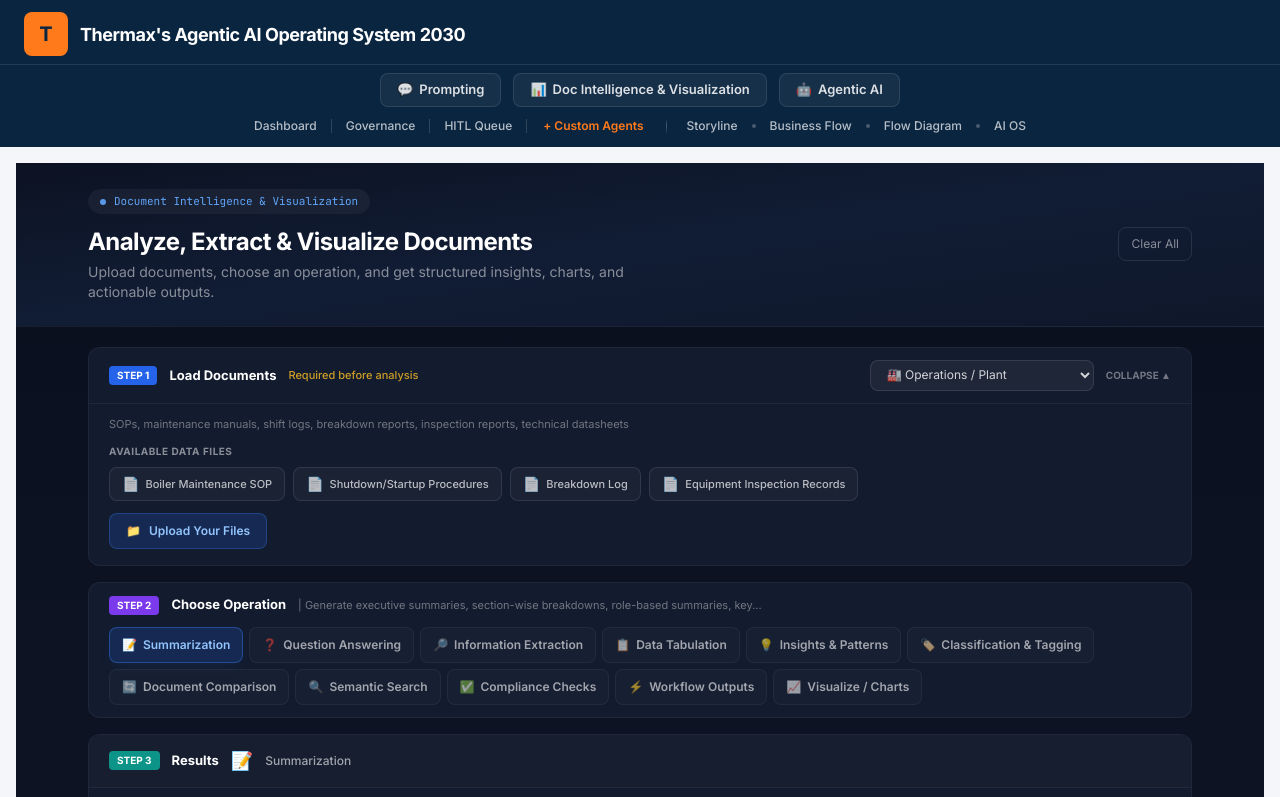
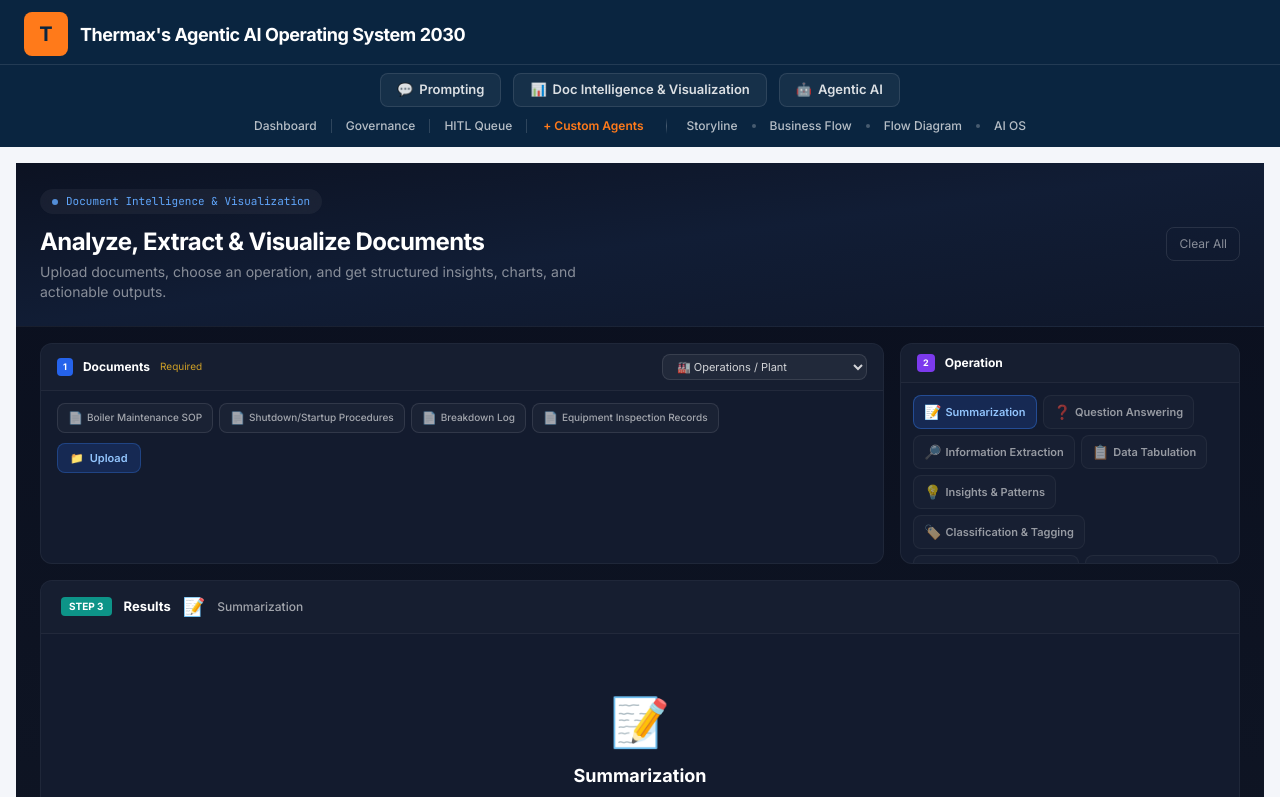
Before and after one commit to HarshaRao-GitHub/thermax-agentic-ai-business-flow, a Next.js app: page /doc-intelligence in a window 1280 px wide. Shown: the top 797 px of the page. Built offline with nearby package versions, Linux system fonts and the light colour scheme.

Commit message:
Doc Intelligence: put Documents and Operations panels side-by-side to minimize scrolling
Made-with: Cursor

```diff
--- a/components/DocIntelligenceHub.tsx
+++ b/components/DocIntelligenceHub.tsx
@@ -33,7 +33,6 @@ export default function DocIntelligenceHub() {
   const [elapsedTimer, setElapsedTimer] = useState(0);
   const [mode, setMode] = useState<'live' | null>(null);
   const [uploadError, setUploadError] = useState<string | null>(null);
-  const [docsExpanded, setDocsExpanded] = useState(true);
 
   const fileInputRef = useRef<HTMLInputElement>(null);
   const streamRef = useRef<HTMLDivElement>(null);
@@ -215,7 +214,7 @@ export default function DocIntelligenceHub() {
 
       {/* ── Hero Header ── */}
       <section className="bg-gradient-to-br from-[#0c1222] via-[#111d35] to-[#0f172a] border-b border-white/5">
-        <div className="max-w-6xl mx-auto px-6 py-6">
+        <div className="max-w-7xl mx-auto px-6 py-6">
           <div className="flex items-center justify-between">
             <div>
               <div className="inline-flex items-center gap-2 bg-white/5 backdrop-blur px-3 py-1 rounded-full text-[11px] font-mono text-blue-400 mb-3">
@@ -239,50 +238,39 @@ export default function DocIntelligenceHub() {
         </div>
       </section>
 
-      <div className="max-w-6xl mx-auto px-6 py-5 space-y-4">
+      <div className="max-w-7xl mx-auto px-6 py-4 space-y-4">
 
         {/* ═══════════════════════════════════════════════════════════════
-            STEP 1: Documents
+            STEPS 1 & 2: Side-by-side — Documents | Operations
            ═══════════════════════════════════════════════════════════════ */}
+        <div className="grid lg:grid-cols-[1fr_340px] gap-4">
+
+          {/* STEP 1: Documents */}
           <section className="bg-[#131b2e] border border-white/5 rounded-xl overflow-hidden">
-          <button
-            onClick={() => setDocsExpanded(!docsExpanded)}
-            className="w-full flex items-center justify-between px-5 py-3 hover:bg-white/[0.02] transition"
-          >
-            <div className="flex items-center gap-3">
-              <span className="text-[10px] font-bold bg-blue-600 text-white px-2 py-0.5 rounded">STEP 1</span>
-              <h3 className="text-[13px] font-bold">
-                Load Documents
-                {hasFiles && <span className="ml-2 text-emerald-400 font-mono text-[11px]">({uploadedFiles.length} loaded)</span>}
+            <div className="flex items-center justify-between px-4 py-2.5 border-b border-white/5 bg-white/[0.01]">
+              <div className="flex items-center gap-2.5">
+                <span className="text-[9px] font-bold bg-blue-600 text-white px-1.5 py-0.5 rounded">1</span>
+                <h3 className="text-[12px] font-bold">
+                  Documents
+                  {hasFiles && <span className="ml-1.5 text-emerald-400 font-mono text-[10px]">({uploadedFiles.length})</span>}
                 </h3>
-              {!hasFiles && <span className="text-[11px] text-amber-400/80 font-medium">Required before analysis</span>}
+                {!hasFiles && <span className="text-[10px] text-amber-400/80">Required</span>}
               </div>
-            <div className="flex items-center gap-3">
               <select
                 value={selectedDept}
-                onChange={e => { e.stopPropagation(); setSelectedDept(e.target.value); setUploadedFiles([]); }}
-                onClick={e => e.stopPropagation()}
-                className="bg-white/5 border border-white/10 rounded-lg px-3 py-1.5 text-[12px] text-white/80 focus:outline-none focus:ring-1 focus:ring-blue-500/50"
+                onChange={e => { setSelectedDept(e.target.value); setUploadedFiles([]); }}
+                className="bg-white/5 border border-white/10 rounded-lg px-2.5 py-1 text-[11px] text-white/80 focus:outline-none focus:ring-1 focus:ring-blue-500/50"
               >
                 {DEPARTMENTS.map(d => (
                   <option key={d.id} value={d.id} className="bg-gray-900">{d.icon} {d.label}</option>
                 ))}
               </select>
-              <span className="text-[10px] font-bold text-white/40">{docsExpanded ? 'COLLAPSE ▲' : 'EXPAND ▼'}</span>
             </div>
-          </button>
 
-          {docsExpanded && (
-            <div className="px-5 pb-4 border-t border-white/5 pt-3">
-              {dept && (
-                <p className="text-[11px] text-white/40 mb-3">{dept.description}</p>
-              )}
-
-              {/* Sample files as quick-load chips */}
+            <div className="px-4 py-3 space-y-2.5">
+              {/* Sample files */}
               {sampleFiles.length > 0 && (
-                <div className="mb-3">
-                  <div className="text-[10px] font-bold uppercase tracking-wider text-white/50 mb-2">Available Data Files</div>
-                  <div className="flex flex-wrap gap-2">
+                <div className="flex flex-wrap gap-1.5">
                   {sampleFiles.map(sf => {
                     const loaded = uploadedFiles.some(f => f.filename === sf.filename);
                     const loading = loadingSampleFiles.has(sf.filename);
@@ -292,91 +280,69 @@ export default function DocIntelligenceHub() {
                         onClick={() => !loaded && !loading && loadSampleFile(sf)}
                         disabled={loaded || loading}
                         title={sf.description}
-                          className={`inline-flex items-center gap-1.5 px-3 py-1.5 rounded-lg text-[11px] font-medium border transition-all ${
+                        className={`inline-flex items-center gap-1 px-2.5 py-1.5 rounded-lg text-[10px] font-medium border transition-all ${
                           loaded
-                              ? 'bg-emerald-500/10 border-emerald-500/30 text-emerald-400 cursor-default'
+                            ? 'bg-emerald-500/10 border-emerald-500/30 text-emerald-400'
                             : loading
-                                ? 'bg-amber-500/10 border-amber-500/30 text-amber-400 animate-pulse cursor-wait'
-                                : 'bg-white/[0.03] border-white/10 text-white/70 hover:bg-white/[0.07] hover:border-white/20 hover:text-white cursor-pointer'
+                              ? 'bg-amber-500/10 border-amber-500/30 text-amber-400 animate-pulse'
+                              : 'bg-white/[0.03] border-white/10 text-white/60 hover:bg-white/[0.07] hover:text-white'
                         }`}
                       >
-                          <span className="text-sm">{loaded ? '✅' : loading ? '⏳' : '📄'}</span>
+                        <span className="text-xs">{loaded ? '✅' : loading ? '⏳' : '📄'}</span>
                         {sf.label}
                       </button>
                     );
                   })}
                 </div>
-                </div>
               )}
 
-              {/* Upload + loaded files row */}
-              <div className="flex items-start gap-4">
-                <label className="shrink-0 flex items-center gap-2 px-4 py-2 bg-blue-600/20 hover:bg-blue-600/30 border border-blue-500/30 rounded-lg cursor-pointer transition text-[12px] font-semibold text-blue-300">
-                  <span>📁</span> Upload Your Files
-                  <input
-                    ref={fileInputRef}
-                    type="file"
-                    multiple
-                    accept=".csv,.txt,.md,.tsv,.log,.json,.pdf,.doc,.docx,.xls,.xlsx"
-                    onChange={handleUpload}
-                    className="hidden"
-                  />
+              {/* Upload + loaded files */}
+              <div className="flex items-center gap-3 flex-wrap">
+                <label className="shrink-0 inline-flex items-center gap-1.5 px-3 py-1.5 bg-blue-600/20 hover:bg-blue-600/30 border border-blue-500/30 rounded-lg cursor-pointer transition text-[11px] font-semibold text-blue-300">
+                  <span>📁</span> Upload
+                  <input ref={fileInputRef} type="file" multiple accept=".csv,.txt,.md,.tsv,.log,.json,.pdf,.doc,.docx,.xls,.xlsx" onChange={handleUpload} className="hidden" />
                 </label>
 
-                {uploadedFiles.length > 0 && (
-                  <div className="flex flex-wrap gap-1.5 flex-1 min-w-0">
                 {uploadedFiles.map(f => (
-                      <div key={f.filename} className="inline-flex items-center gap-1.5 bg-emerald-500/10 border border-emerald-500/20 rounded-lg px-2.5 py-1 text-[11px] text-emerald-400">
-                        <span>📄</span>
-                        <span className="truncate max-w-[140px]" title={f.filename}>{f.filename}</span>
-                        <button onClick={() => removeFile(f.filename)} className="text-red-400/60 hover:text-red-400 ml-0.5 font-bold">×</button>
+                  <div key={f.filename} className="inline-flex items-center gap-1 bg-emerald-500/10 border border-emerald-500/20 rounded-lg px-2 py-1 text-[10px] text-emerald-400">
+                    <span className="truncate max-w-[120px]" title={f.filename}>{f.filename}</span>
+                    <button onClick={() => removeFile(f.filename)} className="text-red-400/60 hover:text-red-400 font-bold ml-0.5">×</button>
                   </div>
                 ))}
-                    <button
-                      onClick={() => setUploadedFiles([])}
-                      className="text-[10px] text-red-400/60 hover:text-red-400 px-2 py-1 transition"
-                    >
-                      Clear all
-                    </button>
-                  </div>
+
+                {uploadedFiles.length > 1 && (
+                  <button onClick={() => setUploadedFiles([])} className="text-[9px] text-red-400/50 hover:text-red-400 transition">Clear all</button>
                 )}
               </div>
 
-              {uploadError && (
-                <p className="text-[11px] text-red-400 mt-2">{uploadError}</p>
-              )}
+              {uploadError && <p className="text-[10px] text-red-400">{uploadError}</p>}
             </div>
-          )}
           </section>
 
-        {/* ═══════════════════════════════════════════════════════════════
-            STEP 2: Choose Operation
-           ═══════════════════════════════════════════════════════════════ */}
-        <section className="bg-[#131b2e] border border-white/5 rounded-xl px-5 py-3">
-          <div className="flex items-center gap-3 mb-3">
-            <span className="text-[10px] font-bold bg-violet-600 text-white px-2 py-0.5 rounded">STEP 2</span>
-            <h3 className="text-[13px] font-bold">Choose Operation</h3>
-            {operation && (
-              <span className="text-[11px] text-white/40 hidden sm:inline">|  {operation.description.slice(0, 80)}...</span>
-            )}
+          {/* STEP 2: Operations */}
+          <section className="bg-[#131b2e] border border-white/5 rounded-xl overflow-hidden">
+            <div className="flex items-center gap-2.5 px-4 py-2.5 border-b border-white/5 bg-white/[0.01]">
+              <span className="text-[9px] font-bold bg-violet-600 text-white px-1.5 py-0.5 rounded">2</span>
+              <h3 className="text-[12px] font-bold">Operation</h3>
             </div>
-          <div className="flex flex-wrap gap-1.5">
+            <div className="px-3 py-3 flex flex-wrap gap-1.5 max-h-[180px] overflow-y-auto">
               {OPERATIONS.map(op => (
                 <button
                   key={op.id}
                   onClick={() => { setSelectedOp(op.id); setMessages([]); setStreamBuffer(''); setUsageStats(null); }}
-                className={`inline-flex items-center gap-1.5 px-3 py-2 rounded-lg text-[12px] font-semibold border transition-all ${
+                  className={`inline-flex items-center gap-1 px-2.5 py-1.5 rounded-lg text-[11px] font-semibold border transition-all ${
                     selectedOp === op.id
-                    ? 'bg-blue-600/20 border-blue-500/40 text-blue-300 shadow-lg shadow-blue-500/5'
-                    : 'bg-white/[0.02] border-white/5 text-white/60 hover:bg-white/[0.06] hover:border-white/15 hover:text-white/90'
+                      ? 'bg-blue-600/20 border-blue-500/40 text-blue-300'
+                      : 'bg-white/[0.02] border-white/5 text-white/55 hover:bg-white/[0.06] hover:text-white/90'
                   }`}
                 >
-                <span>{op.icon}</span>
+                  <span className="text-sm">{op.icon}</span>
                   {op.label}
                 </button>
               ))}
             </div>
           </section>
+        </div>
 
         {/* ═══════════════════════════════════════════════════════════════
             STEP 3: Results Area
```
Lines whose indentation alone changed are shown as unchanged.
